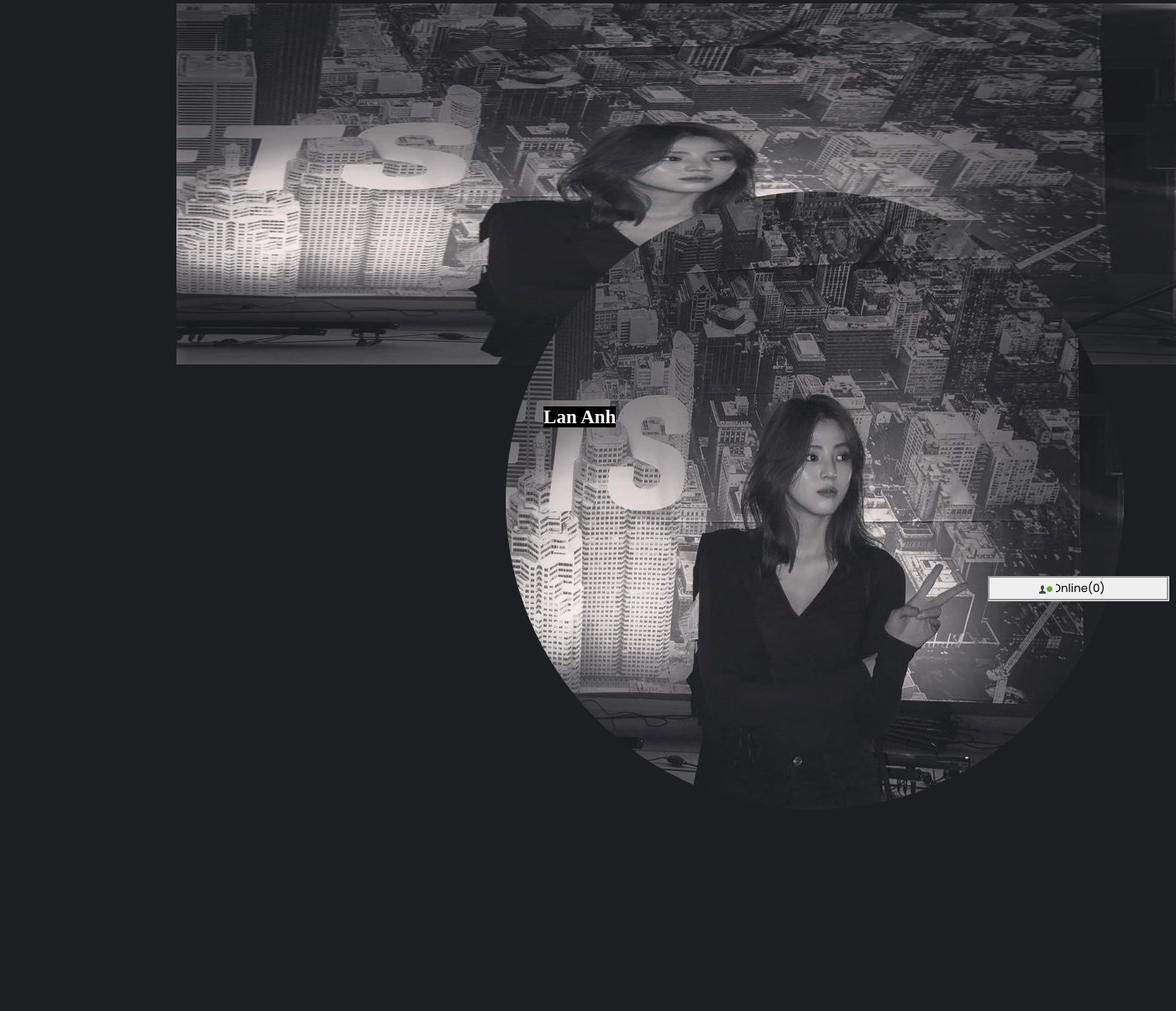
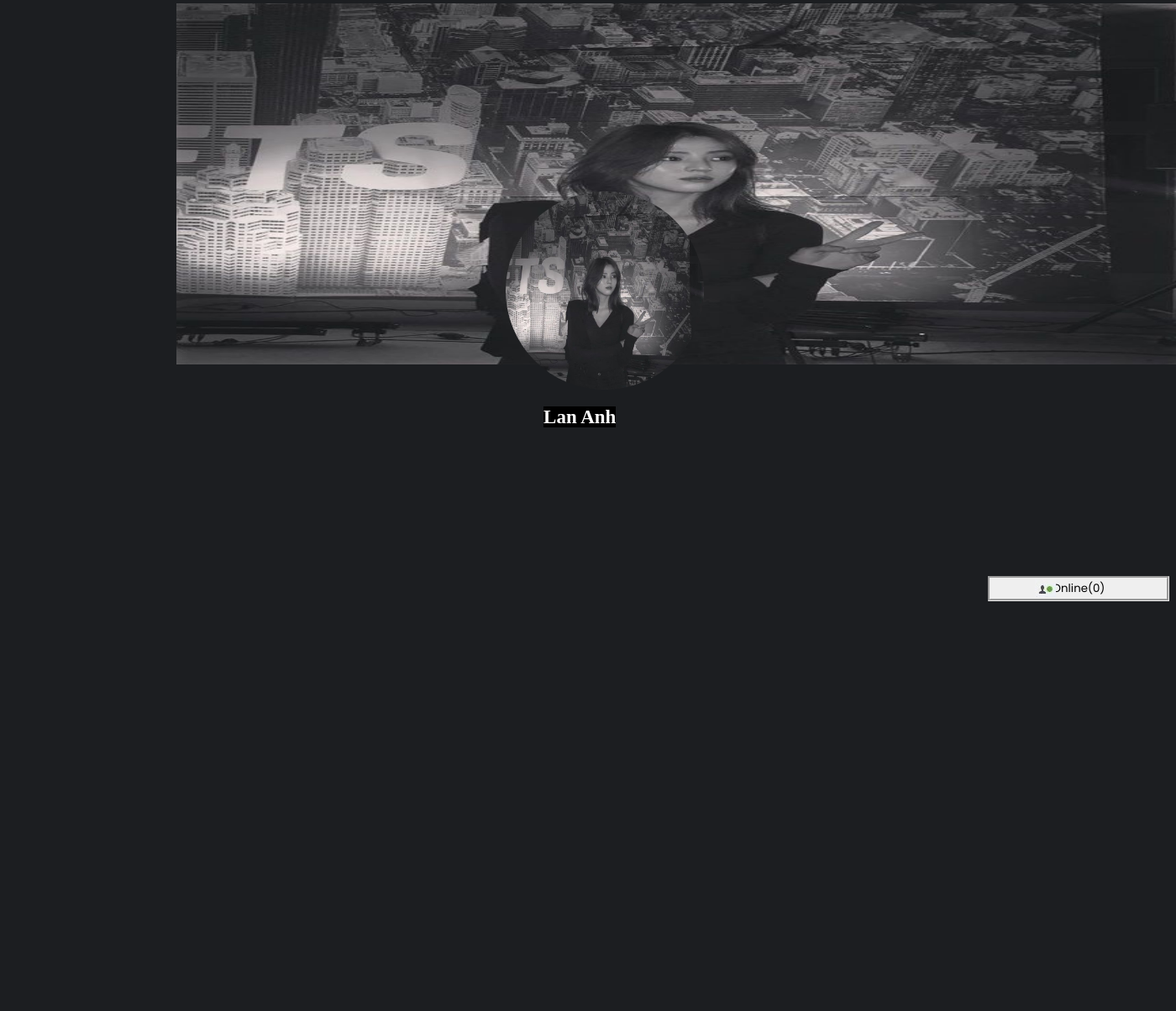
Before and after one commit to hongngan45/Project-Facebook, a PHP site: page /fb_files/fb_view_profile/about.php?id=26 in a window 1400 px wide. Shown: the part 76-1280 px from the top of the page at 84% size. Run offline with PHP 8.4, Linux system fonts and the light colour scheme; a user stored in the database is signed in; data comes from the database, SQL or seed files in the repository; data that the repository does not hold is empty; some libraries are stand-ins or nearby versions.

Commit message:
Update background.php

```diff
--- a/43_1951060885_LeThiHongNgan/fb_files/fb_view_profile/background.php
+++ b/43_1951060885_LeThiHongNgan/fb_files/fb_view_profile/background.php
@@ -269,7 +269,7 @@
 <div style="position:absolute; left:43%; top:3.8%; z-index:1;">
 
 	<tr>
-		<td>  <img style="border-radius: 50%; width: 100%;height: 70%"  src="../../fb_users/<?php echo $v_gender; ?>/<?php echo $v_email; ?>/Profile/<?php echo $profile_img; ?>" style="height:150; width:150;" onClick="open_profile_photo()">  </td>
+		<td>  <img style="border-radius: 50%; width: 32%;height: 0%"  src="../../fb_users/<?php echo $v_gender; ?>/<?php echo $v_email; ?>/Profile/<?php echo $profile_img; ?>" style="height:150; width:150;" onClick="open_profile_photo()">  </td>
 	</tr>
 </div>
 <div style="position:absolute; left:45%; top:7%; z-index:1;">
```
